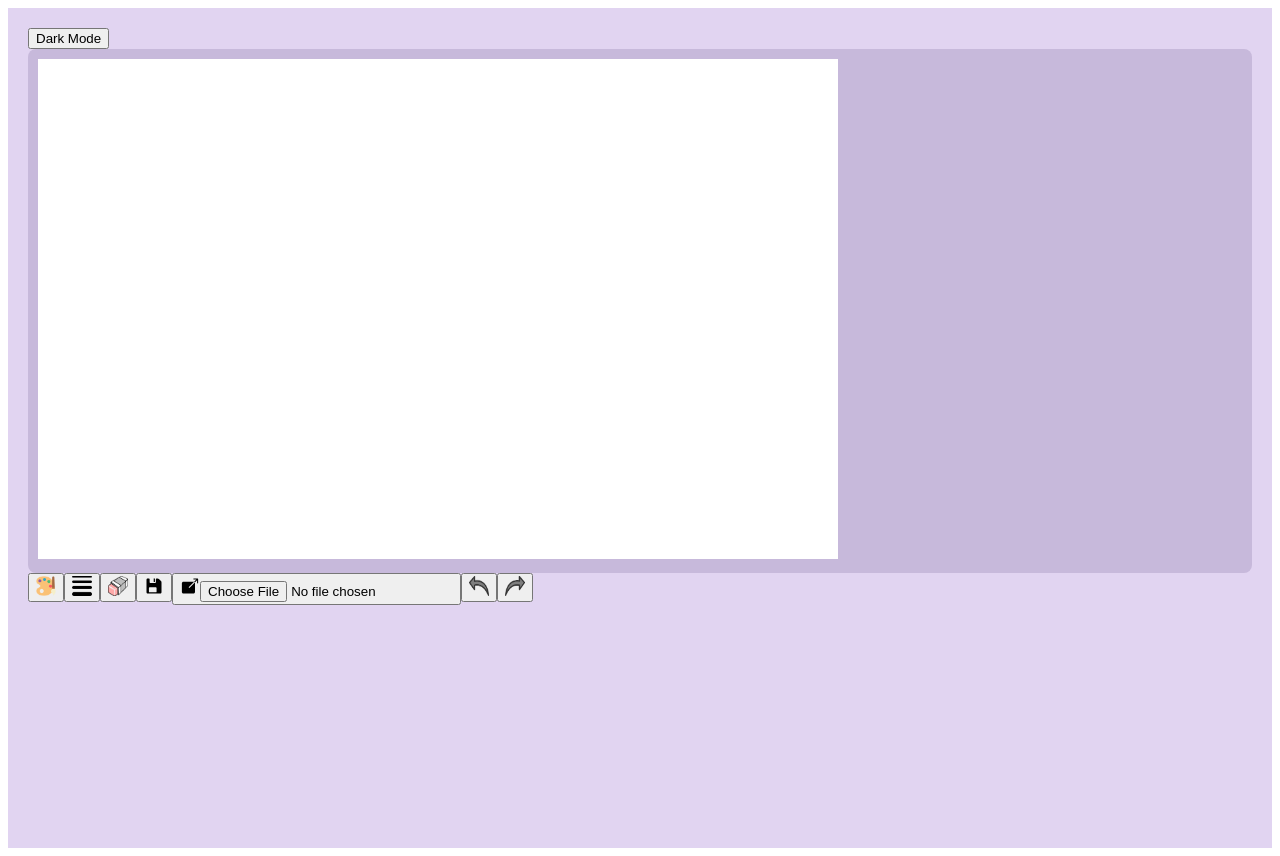
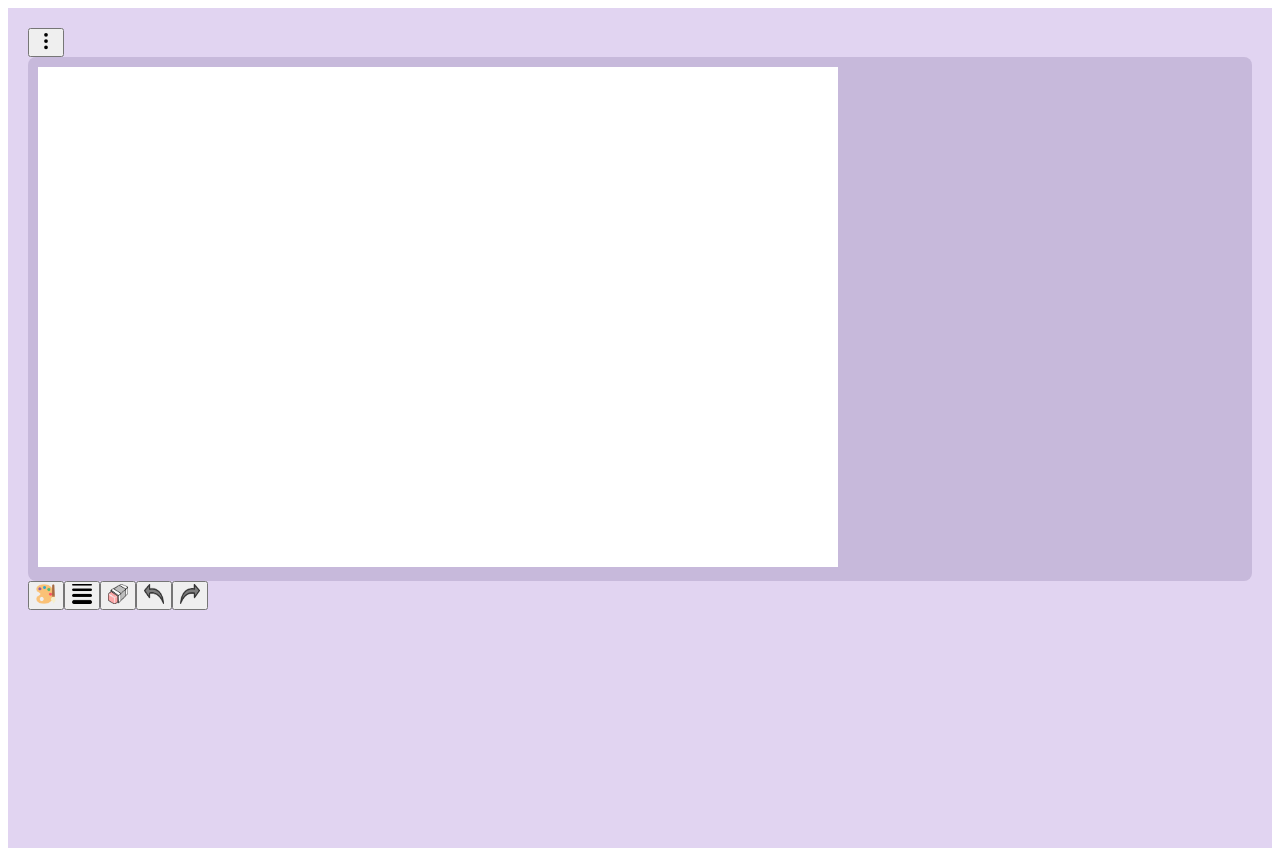
Before and after one commit to Niranshu-Mittal/agulousssip, a React (Vite) app in the folder src/renderer/: page / in a window 1280 px wide. Built offline with nearby package versions, Linux system fonts and the light colour scheme.

Commit message:
Refactor Home component, add dark mode toggle and menu options for saving and loading

```diff
--- a/src/renderer/src/components/Home.jsx
+++ b/src/renderer/src/components/Home.jsx
@@ -1,5 +1,5 @@
 import React, { useEffect, useRef, useState } from 'react';
-import { ButtonGroup, Button, Slider } from '@material-tailwind/react';
+import { ButtonGroup, Button, Slider, Menu, MenuHandler, MenuList, MenuItem } from '@material-tailwind/react';
 import color_pallete_icon from '../assets/pallete.png';
 import line_width_icon from '../assets/line_width.png';
 import eraser_icon from '../assets/eraser.png';
@@ -8,6 +8,7 @@ import { HexColorPicker } from 'react-colorful';
 import redo_icon from '../assets/redo.png';
 import undo_icon from '../assets/undo.png';
 import { IoIosSave, IoIosOpen } from 'react-icons/io';
+import { BsThreeDotsVertical } from 'react-icons/bs';
 
 const MAX_STACK_SIZE = 50;
 
@@ -236,13 +237,32 @@ export default function Home() {
     return (
         <div className={darkMode ? 'dark' : ''}>
             <div className='grid items-center justify-items-center justify-center gap-5 relative' style={{ backgroundColor: darkMode ? '#333' : '#e1d4f1', padding: '20px', height: '100vh' }}>
-                <div className='absolute top-0 right-0 m-4'>
-                    <Button
-                        className='w-15 h-15 bg-[#9b6ae0] hover:bg-[#7d4ec7] focus:bg-[#b083ed] active:bg-[#6e3fa5]'
-                        onClick={toggleDarkMode}
-                    >
-                        {darkMode ? 'Light Mode' : 'Dark Mode'}
-                    </Button>
+                <div className='absolute top-0 left-0 m-3'>
+                    <Menu>
+                        <MenuHandler>
+                            <Button className='w- h-10 bg-[#9b6ae0] hover:bg-[#7d4ec7] focus:bg-[#b083ed] active:bg-[#6e3fa5]'>
+                                <BsThreeDotsVertical size={20} />
+                            </Button>
+                        </MenuHandler>
+                        <MenuList>
+                            <MenuItem onClick={toggleDarkMode}>
+                                {darkMode ? 'Light Mode' : 'Dark Mode'}
+                            </MenuItem>
+                            <MenuItem onClick={handleSave}>
+                                Save
+                            </MenuItem>
+                            <MenuItem onClick={() => document.getElementById('file-input').click()}>
+                                Load
+                                <input
+                                    type="file"
+                                    id="file-input"
+                                    className='hidden'
+                                    accept="image/*"
+                                    onChange={handleLoad}
+                                />
+                            </MenuItem>
+                        </MenuList>
+                    </Menu>
                 </div>
                 <div className='relative' style={{ backgroundColor: darkMode ? '#555' : '#c7b9db', padding: '10px', borderRadius: '8px' }}>
                     <canvas
@@ -302,25 +322,6 @@ export default function Home() {
                         </Button>
                         <Button
                             className='w-15 h-15 bg-[#9b6ae0] hover:bg-[#7d4ec7] focus:bg-[#b083ed] active:bg-[#6e3fa5]'
-                            onClick={handleSave}
-                        >
-                            <IoIosSave size={20} />
-                        </Button>
-                        <Button
-                            className='w-15 h-15 bg-[#9b6ae0] hover:bg-[#7d4ec7] focus:bg-[#b083ed] active:bg-[#6e3fa5]'
-                            onClick={() => document.getElementById('file-input').click()}
-                        >
-                            <IoIosOpen size={20} />
-                            <input
-                                type="file"
-                                id="file-input"
-                                className='hidden'
-                                accept="image/*"
-                                onChange={handleLoad}
-                            />
-                        </Button>
-                        <Button
-                            className='w-15 h-15 bg-[#9b6ae0] hover:bg-[#7d4ec7] focus:bg-[#b083ed] active:bg-[#6e3fa5]'
                             onClick={handleUndo}
                         >
                             <img src={undo_icon} width={20} height={20} alt="Undo" />
```
